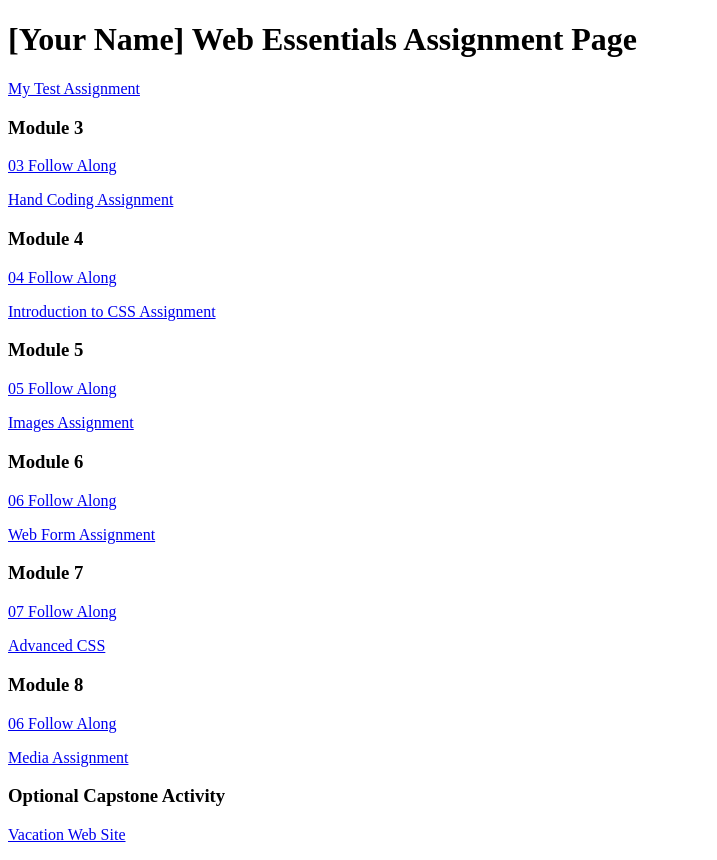
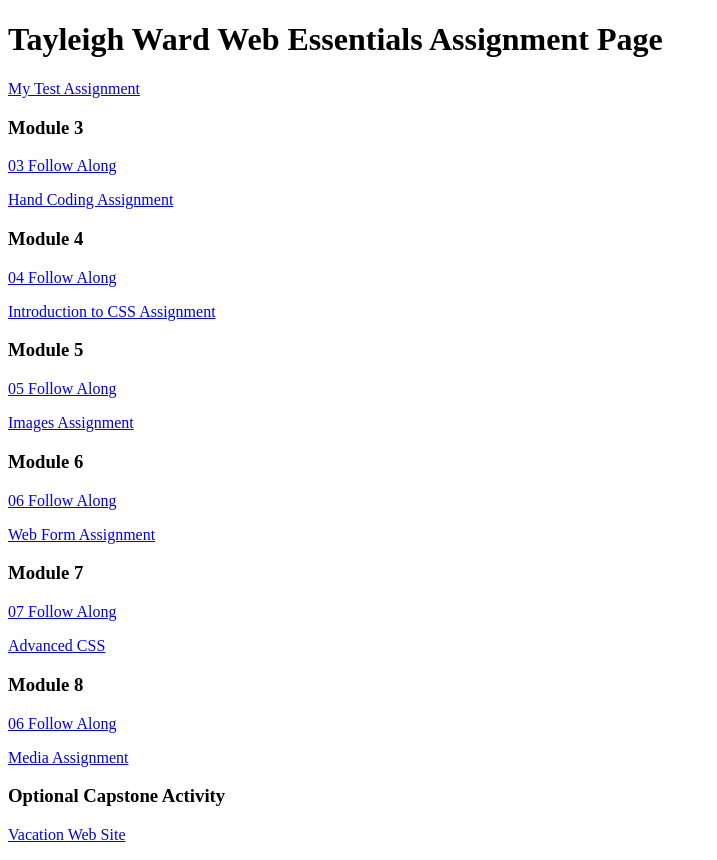
Before and after one commit to tayleigh/dwdd160, a plain HTML site: page index.html in a window 1280 px wide. Shown: the whole page, without its empty margins (0-717 px from the left). Drawn offline with Linux system fonts and the light colour scheme.

Commit message:
Update index.html

```diff
--- a/index.html
+++ b/index.html
@@ -6,7 +6,7 @@
 		<title>dwdd 1600 assignment list page</title>
 	</head>
 	<body>
-		<h1>[Your Name] Web Essentials Assignment Page</h1>
+		<h1>Tayleigh Ward Web Essentials Assignment Page</h1>
 		<p><a href="01test">My Test Assignment</a></p>
 
 		<h3>Module 3</h3>
```
